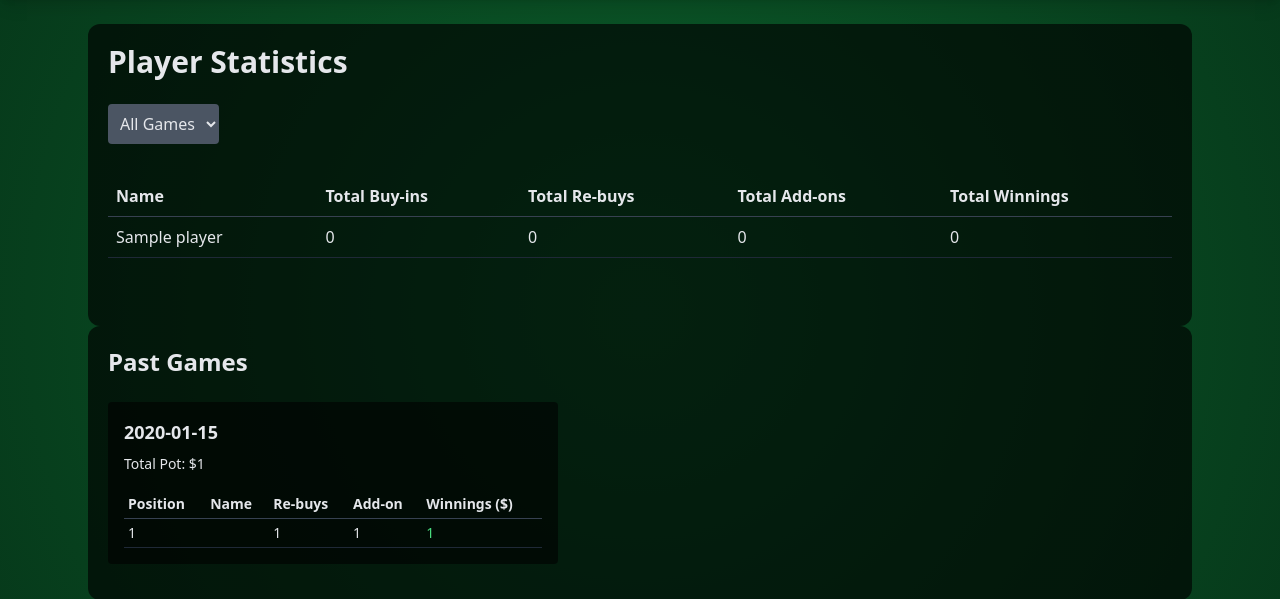
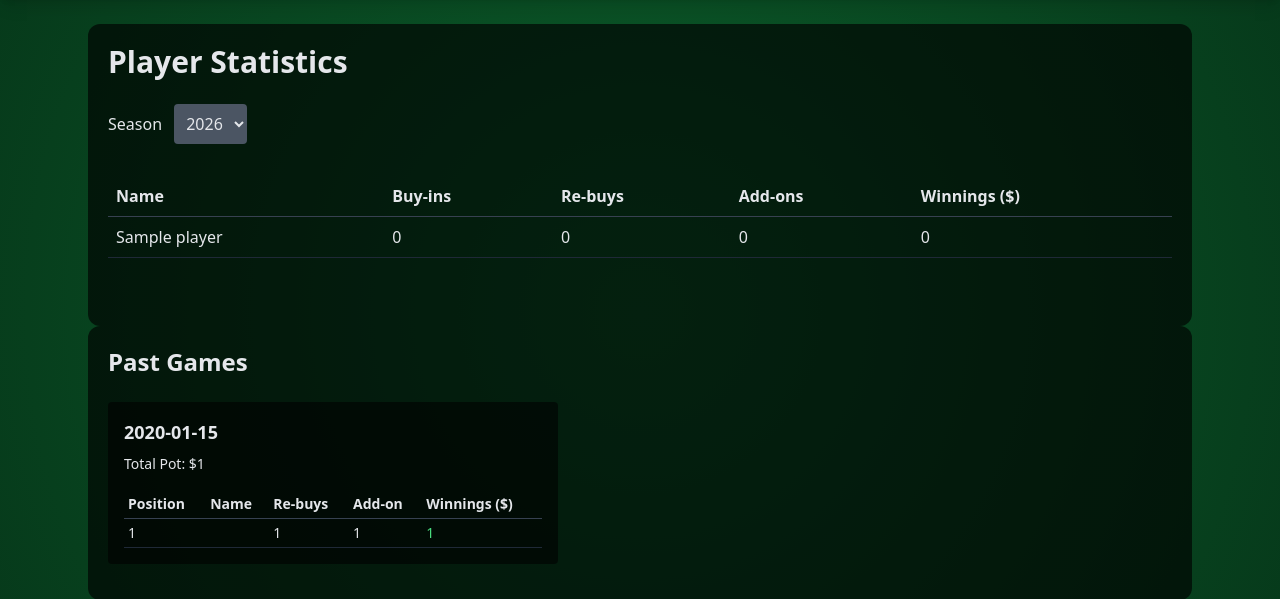
Before and after one commit to sohflp/fastapi-poker, a FastAPI app: page /stats in a window 1280 px wide. Shown: the part 88-687 px from the top of the page. Run offline with FastAPI, Linux system fonts and the light colour scheme; tables that the repository leaves empty hold one stand-in row (values such as "Sample post"); some libraries are stand-ins or nearby versions.

Commit message:
Update filter and columns names in stats page

```diff
--- a/app/templates/stats.html
+++ b/app/templates/stats.html
@@ -10,12 +10,9 @@
 
     <div class="mb-8">
 
+        <label class="mb-2 mr-2">Season</label>
         <select class="bg-gray-600 p-2 rounded" onchange="filterStats(this.value)">
-
-            <option value="all">All Games</option>
             <option value="2026">2026</option>
-            <option value="2025">2025</option>
-
         </select>
 
     </div>
@@ -28,10 +25,10 @@
             <tr>
 
                 <th class="p-2 text-left">Name</th>
-                <th class="p-2 text-left">Total Buy-ins</th>
-                <th class="p-2 text-left">Total Re-buys</th>
-                <th class="p-2 text-left">Total Add-ons</th>
-                <th class="p-2 text-left">Total Winnings</th>
+                <th class="p-2 text-left">Buy-ins</th>
+                <th class="p-2 text-left">Re-buys</th>
+                <th class="p-2 text-left">Add-ons</th>
+                <th class="p-2 text-left">Winnings ($)</th>
 
             </tr>
         </thead>
```
